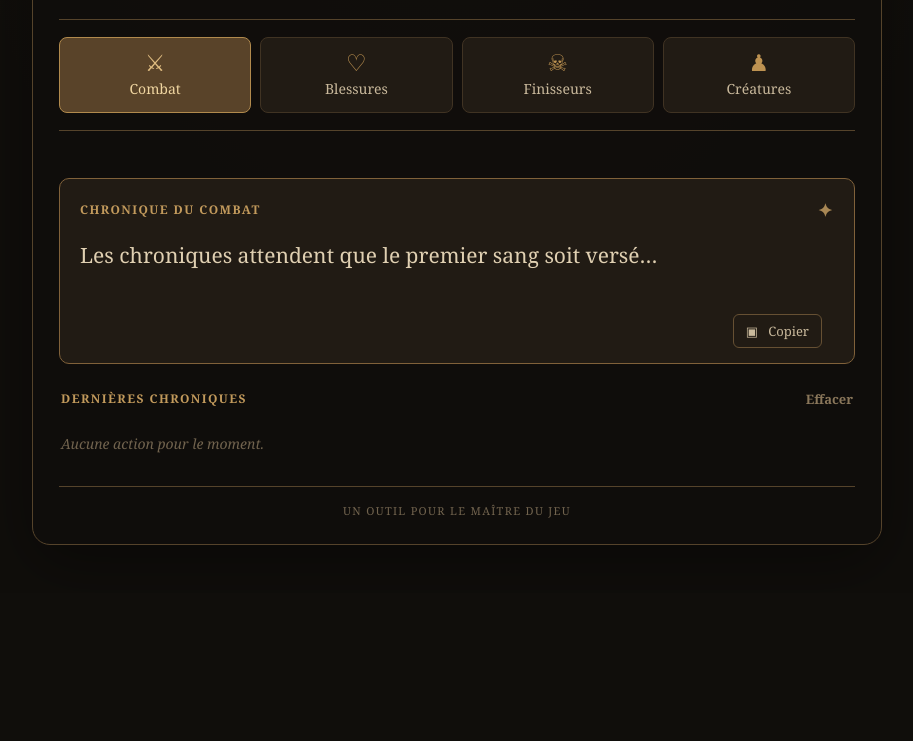
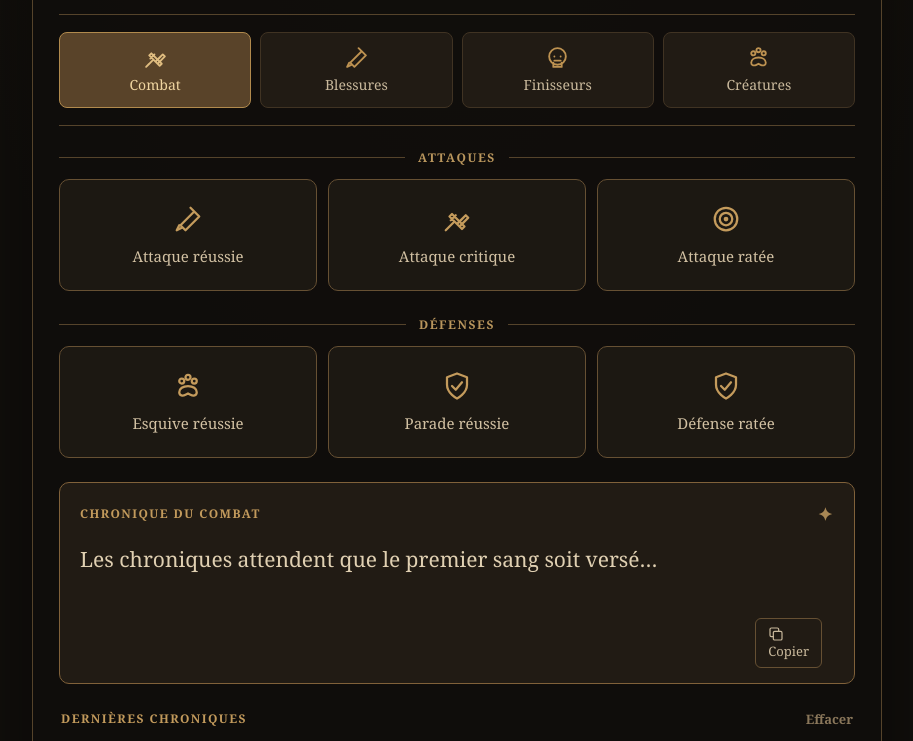
Before and after one commit to whityravy/chroniques-martiales, a plain HTML site: page index.html in a window 1280 px wide. Shown: the part 207-948 px from the top of the page, without its empty margins (183-1096 px from the left). Before the commit the page ends 800 px from the top, so only its background shows below. Drawn offline with Linux system fonts and the light colour scheme.

Commit message:
Add files via upload

```diff
--- a/index.html
+++ b/index.html
@@ -1,55 +1,23 @@
 <!doctype html>
 <html lang="fr">
 <head>
-  <meta charset="utf-8">
-  <meta name="viewport" content="width=device-width, initial-scale=1">
-  <meta name="theme-color" content="#100e0b">
-  <title>Chroniques Martiales — Générateur narratif de combat</title>
-  <meta name="description" content="Générateur narratif de combat pour le maître du jeu.">
-  <link rel="stylesheet" href="style.css">
-</head>
-<body>
-  <main class="app">
-    <header class="site-header">
-      <div class="brand-mark" aria-hidden="true">⚔</div>
-      <h1>CHRONIQUES MARTIALES</h1>
-      <p class="subtitle">GÉNÉRATEUR NARRATIF DE COMBAT</p>
-      <p class="tagline">LES CHRONIQUES S'ÉCRIVENT DANS LE SANG</p>
-    </header>
-
-    <nav class="tabs" aria-label="Catégories principales">
-      <button class="tab active" data-tab="combat"><span class="tab-icon">⚔</span><span>Combat</span></button>
-      <button class="tab" data-tab="blessures"><span class="tab-icon">♡</span><span>Blessures</span></button>
-      <button class="tab" data-tab="finisseurs"><span class="tab-icon">☠</span><span>Finisseurs</span></button>
-      <button class="tab" data-tab="creatures"><span class="tab-icon">♟</span><span>Créatures</span></button>
-    </nav>
-
-    <section id="actions" class="actions" aria-live="polite"></section>
-
-    <section class="chronicle">
-      <div class="section-heading">
-        <span>CHRONIQUE DU COMBAT</span>
-        <span class="ornament" aria-hidden="true">✦</span>
-      </div>
-      <p id="result" class="result" aria-live="polite">Les chroniques attendent que le premier sang soit versé…</p>
-      <div class="result-actions">
-        <button id="copy" class="secondary-button" type="button">▣ &nbsp; Copier</button>
-        <span id="copy-status" class="copy-status" role="status"></span>
-      </div>
-    </section>
-
-    <section class="history">
-      <div class="history-heading">
-        <h2>DERNIÈRES CHRONIQUES</h2>
-        <button id="clear-history" class="text-button" type="button">Effacer</button>
-      </div>
-      <ol id="history-list" class="history-list">
-        <li class="empty-history">Aucune action pour le moment.</li>
-      </ol>
-    </section>
-
-    <footer>UN OUTIL POUR LE MAÎTRE DU JEU</footer>
-  </main>
-  <script src="script.js"></script>
-</body>
-</html>
+<meta charset="utf-8"><meta name="viewport" content="width=device-width, initial-scale=1"><meta name="theme-color" content="#100e0b">
+<title>Chroniques Martiales — Générateur narratif de combat</title><meta name="description" content="Générateur narratif de combat pour le maître du jeu."><link rel="stylesheet" href="style.css">
+<style>
+.icon-svg{width:1.35em;height:1.35em;display:block;fill:none;stroke:currentColor;stroke-width:1.8;stroke-linecap:round;stroke-linejoin:round}
+.brand-mark .icon-svg{width:38px;height:38px;margin:auto}.tab-icon .icon-svg{width:25px;height:25px}.action-icon .icon-svg{width:30px;height:30px}.secondary-button .icon-svg{width:16px;height:16px}
+.action-button[aria-pressed="true"]{border-color:#d6b77e;background:#302518;box-shadow:0 0 0 1px rgba(214,183,126,.2),0 0 18px rgba(189,146,81,.12)}
+button:focus-visible{outline:2px solid #d6b77e;outline-offset:3px}
+</style></head>
+<body><main class="app">
+<header class="site-header"><div class="brand-mark" aria-hidden="true" id="brand-icon"></div><h1>CHRONIQUES MARTIALES</h1><p class="subtitle">GÉNÉRATEUR NARRATIF DE COMBAT</p><p class="tagline">LES CHRONIQUES S'ÉCRIVENT DANS LE SANG</p></header>
+<nav class="tabs" aria-label="Catégories principales">
+<button class="tab active" type="button" data-tab="combat" aria-pressed="true"><span class="tab-icon" data-icon="swords"></span><span>Combat</span></button>
+<button class="tab" type="button" data-tab="blessures" aria-pressed="false"><span class="tab-icon" data-icon="heart-crack"></span><span>Blessures</span></button>
+<button class="tab" type="button" data-tab="finisseurs" aria-pressed="false"><span class="tab-icon" data-icon="skull"></span><span>Finisseurs</span></button>
+<button class="tab" type="button" data-tab="creatures" aria-pressed="false"><span class="tab-icon" data-icon="paw"></span><span>Créatures</span></button>
+</nav>
+<section id="actions" class="actions" aria-label="Actions disponibles"></section>
+<section class="chronicle"><div class="section-heading"><span>CHRONIQUE DU COMBAT</span><span class="ornament" aria-hidden="true">✦</span></div><p id="result" class="result" aria-live="polite">Les chroniques attendent que le premier sang soit versé…</p><div class="result-actions"><button id="copy" class="secondary-button" type="button"><span data-icon="copy"></span> Copier</button><span id="copy-status" class="copy-status" role="status" aria-live="polite"></span></div></section>
+<section class="history"><div class="history-heading"><h2>DERNIÈRES CHRONIQUES</h2><button id="clear-history" class="text-button" type="button">Effacer</button></div><ol id="history-list" class="history-list"><li class="empty-history">Aucune action pour le moment.</li></ol></section><footer>UN OUTIL POUR LE MAÎTRE DU JEU</footer>
+</main><script src="script.js" defer></script></body></html>
```
